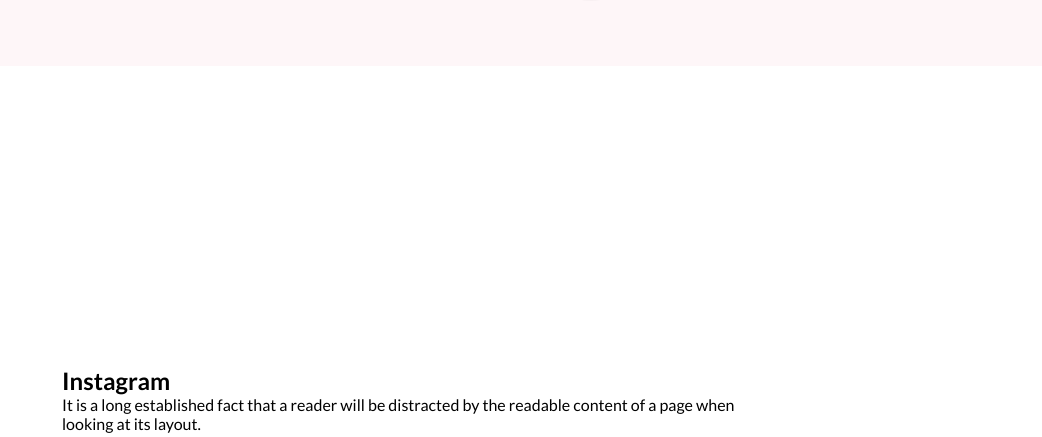
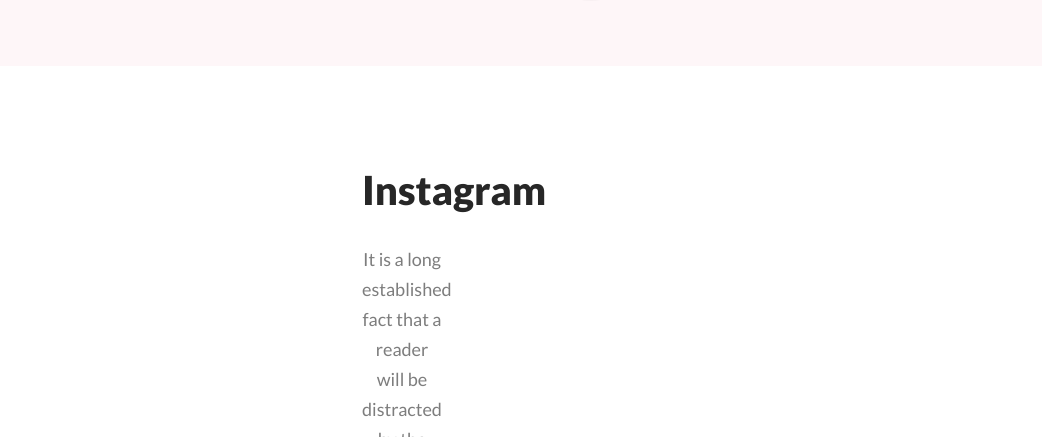
Before and after one commit to sabbir-noyon/a1_phreo, a plain HTML site: page index.html in a window 1280 px wide. Shown: the part 2722-3159 px from the top of the page, without its empty margins (238-1280 px from the left). Drawn offline with Linux system fonts and the light colour scheme.

Commit message:
Instagram Section Area Has Been Completed

```diff
--- a/style.css
+++ b/style.css
@@ -162,18 +162,44 @@
 
 
 .instagram-area-container{
-    padding:300px;
+    padding:100px 300px;
     background-color: #FFF;
 }
 
+.instagram-area-texts{
+    padding: 0px 300px;
+}
 
+.instagram-area-title{
+    color: #272727;
+    text-align: center;
+
+    font-size: 40px;
+    font-style: normal;
+    font-weight: 800;
+    line-height: normal;
+    padding-bottom: 30px;
+}
+
+.instagram-area-description{
+    color: rgba(39, 39, 39, 0.60);
+    text-align: center;
+
+    font-size: 18px;
+    font-style: normal;
+    font-weight: 400;
+    line-height: 30px;
+    padding-bottom: 30px;
+    }
 
 .instagram-area-images{
     display: flex;
 
 }
-
 .instagram-image{
     margin: 10px;
     width: 300px;
 }
+
+
+/* instagram-area-end */
```
Also changed, not shown: index.html (+3 -0 lines).
